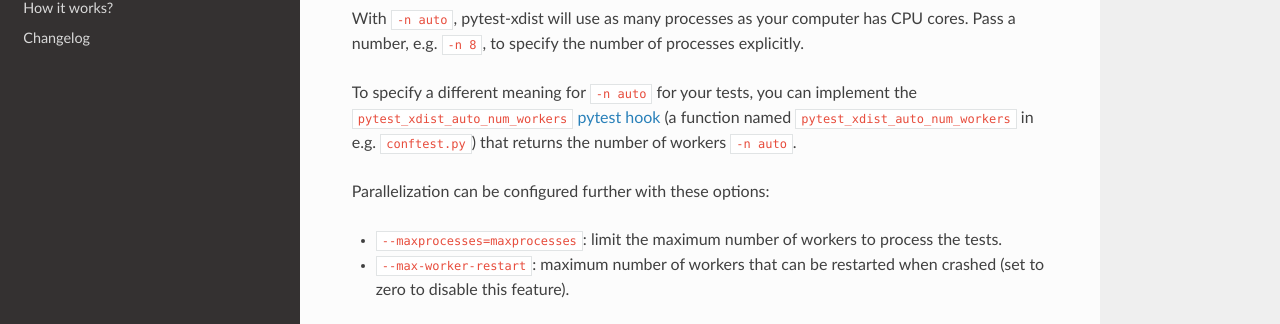
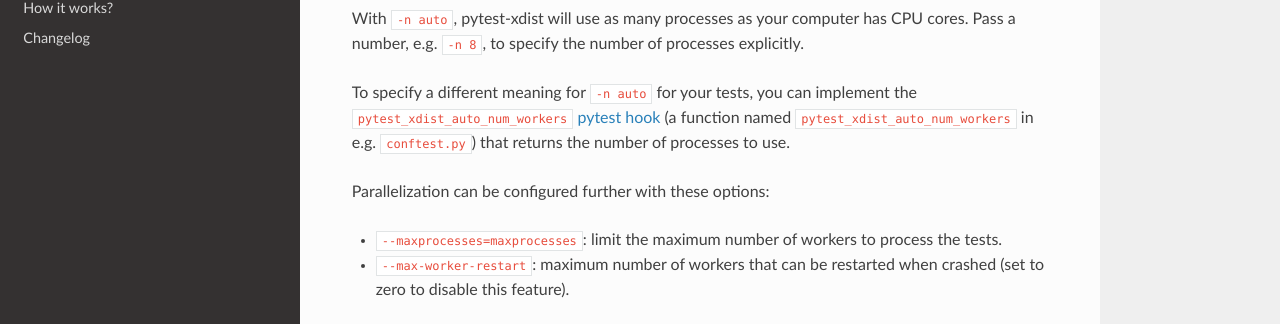
Before and after one commit to pytest-dev/pytest-xdist, a Sphinx documentation site: the page built from docs/distribution.rst, in a window 1280 px wide and 900 px high. Shown: the part 341-665 px from the top of the window. Built offline with Sphinx 7.4.7 and the Read the Docs theme 2.0.0, drawn with Linux system fonts in a browser that asks for light colours.

Commit message:
Fix unfinished sentence

```diff
--- a/docs/distribution.rst
+++ b/docs/distribution.rst
@@ -18,7 +18,7 @@ To specify a different meaning for ``-n auto`` for your tests,
 you can implement the ``pytest_xdist_auto_num_workers``
 `pytest hook <https://docs.pytest.org/en/latest/how-to/writing_plugins.html>`__
 (a function named ``pytest_xdist_auto_num_workers`` in e.g. ``conftest.py``)
-that returns the number of workers ``-n auto``.
+that returns the number of processes to use.
 
 
 Parallelization can be configured further with these options:
```
